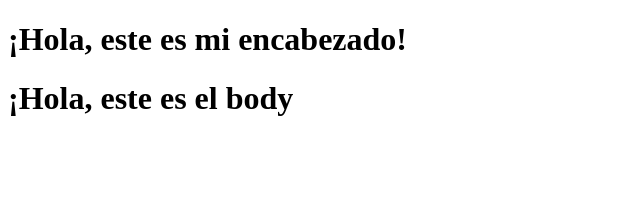
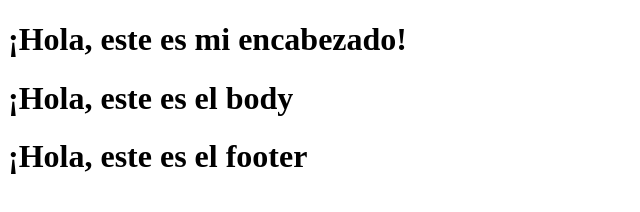
Before and after one commit to Byrongb/examen-, a plain HTML site: page index.html in a window 1280 px wide. Shown: the whole page, without its empty margins (0-640 px from the left). Drawn offline with Linux system fonts and the light colour scheme.

Commit message:
Mensaje desde el footer realizado

```diff
--- a/index.html
+++ b/index.html
@@ -15,7 +15,7 @@
     </main>
 
     <footer>
-
+        <h1>¡Hola, este es el footer</h1>
     </footer>
 </body>
 
```
